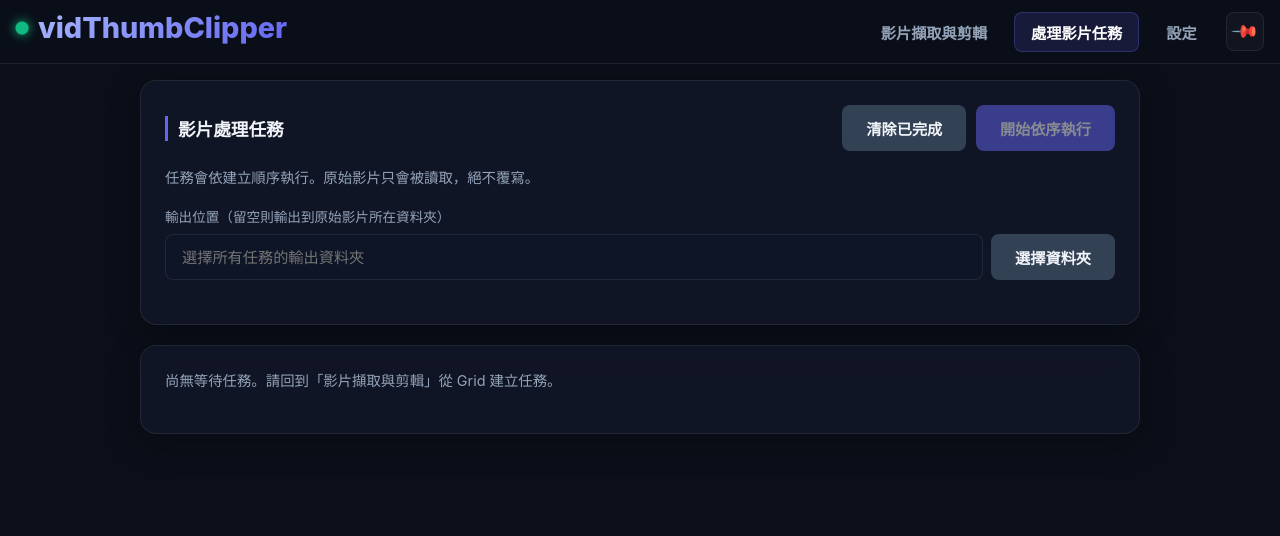
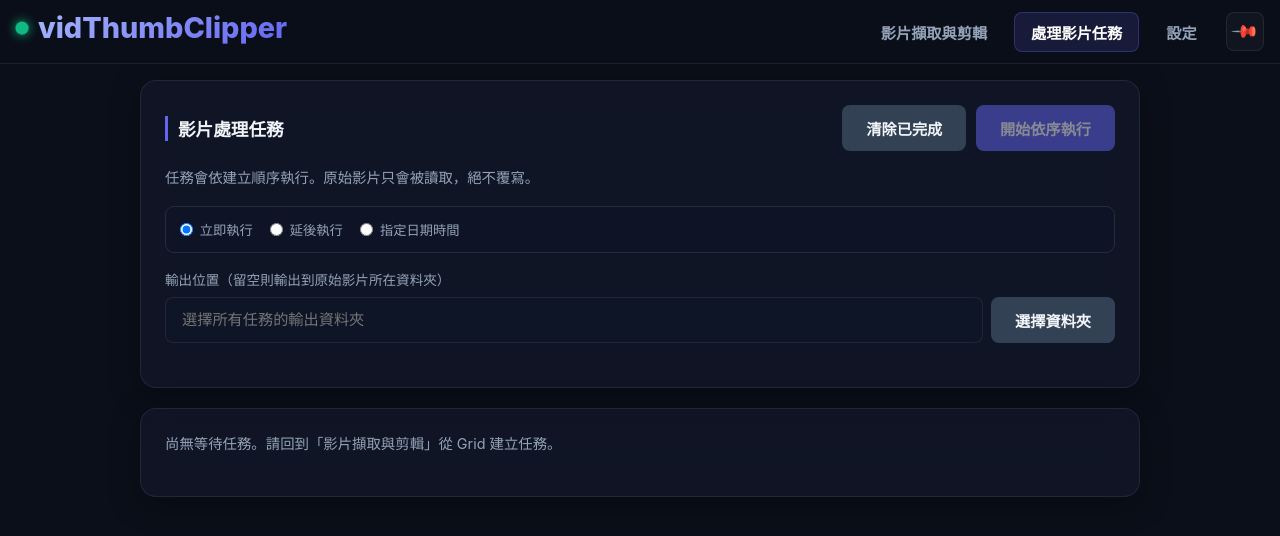
Before and after one commit to coooo77/vidThumbClipper, a Vue app: page /tasks in a window 1280 px wide. Shown: the top 536 px of the page. Built offline with nearby package versions, Linux system fonts and the light colour scheme.

Commit message:
feat: schedule queued video tasks

```diff
--- a/src/views/Tasks.vue
+++ b/src/views/Tasks.vue
@@ -1,5 +1,5 @@
 <script setup lang="ts">
-import { computed, onMounted, ref } from 'vue'
+import { computed, onMounted, onUnmounted, ref } from 'vue'
 import { invoke } from '@tauri-apps/api/core'
 import { open } from '@tauri-apps/plugin-dialog'
 import { useRouter } from 'vue-router'
@@ -17,12 +17,27 @@ const expandedTaskIds = ref<string[]>([])
 const safetyWarning = ref('')
 const clockNow = ref(Date.now())
 let clockTimer: ReturnType<typeof setInterval> | null = null
+const scheduleMode = ref<'now' | 'delay' | 'datetime'>('now')
+const delayHours = ref(0)
+const delayMinutes = ref(30)
+const scheduledDateTime = ref('')
+const scheduledStartAt = ref<number | null>(null)
+const scheduledNow = ref(Date.now())
+let scheduleTimer: ReturnType<typeof setInterval> | null = null
 const hasPendingTasks = computed(() => videoTasks.some((task) => task.status === '等待中'))
 const router = useRouter()
 
 onMounted(() => {
   ffmpegPath.value = localStorage.getItem('vid_ffmpeg_path') || ''
   ffprobePath.value = localStorage.getItem('vid_ffprobe_path') || ''
+  const storedSchedule = Number(localStorage.getItem('vid_task_schedule_at'))
+  scheduledStartAt.value = Number.isFinite(storedSchedule) && storedSchedule > 0 ? storedSchedule : null
+  scheduledDateTime.value = toLocalDateTimeInput(Date.now() + 60 * 60 * 1000)
+  startScheduleTimer()
+})
+onUnmounted(() => {
+  if (clockTimer) clearInterval(clockTimer)
+  if (scheduleTimer) clearInterval(scheduleTimer)
 })
 function folderOf(path: string) {
   return path.slice(0, Math.max(path.lastIndexOf('\\'), path.lastIndexOf('/')) + 1)
@@ -77,6 +92,60 @@ function formatDuration(seconds: number) {
   if (hours) return `${hours} 小時 ${minutes} 分`
   if (minutes) return `${minutes} 分 ${remainingSeconds} 秒`
   return `${remainingSeconds} 秒`
+}
+function toLocalDateTimeInput(timestamp: number) {
+  const date = new Date(timestamp)
+  const pad = (value: number) => String(value).padStart(2, '0')
+  return `${date.getFullYear()}-${pad(date.getMonth() + 1)}-${pad(date.getDate())}T${pad(date.getHours())}:${pad(date.getMinutes())}:${pad(date.getSeconds())}`
+}
+function scheduleCountdownText() {
+  if (!scheduledStartAt.value) return ''
+  const seconds = Math.max(0, Math.ceil((scheduledStartAt.value - scheduledNow.value) / 1000))
+  return `${new Date(scheduledStartAt.value).toLocaleString()}（剩餘 ${formatDuration(seconds)}）`
+}
+function clearSchedule() {
+  scheduledStartAt.value = null
+  localStorage.removeItem('vid_task_schedule_at')
+}
+function startScheduleTimer() {
+  if (scheduleTimer) clearInterval(scheduleTimer)
+  const tick = () => {
+    scheduledNow.value = Date.now()
+    if (scheduledStartAt.value && scheduledStartAt.value <= scheduledNow.value && !running.value) {
+      clearSchedule()
+      void runTasks()
+    }
+  }
+  tick()
+  scheduleTimer = setInterval(tick, 1000)
+}
+function requestTaskRun() {
+  if (scheduleMode.value === 'now') {
+    clearSchedule()
+    void runTasks()
+    return
+  }
+  let startAt = 0
+  if (scheduleMode.value === 'delay') {
+    const hours = Math.max(0, Number(delayHours.value) || 0)
+    const minutes = Math.max(0, Number(delayMinutes.value) || 0)
+    const delayMs = (hours * 60 + minutes) * 60 * 1000
+    if (delayMs < 1000) {
+      safetyWarning.value = '請輸入至少 1 分鐘的延後時間。'
+      return
+    }
+    startAt = Date.now() + delayMs
+  } else {
+    startAt = new Date(scheduledDateTime.value).getTime()
+    if (!Number.isFinite(startAt) || startAt <= Date.now()) {
+      safetyWarning.value = '指定時間必須晚於現在，並可精確到秒。'
+      return
+    }
+  }
+  safetyWarning.value = ''
+  scheduledStartAt.value = startAt
+  localStorage.setItem('vid_task_schedule_at', String(startAt))
+  startScheduleTimer()
 }
 function startTaskProgress(task: VideoTask, total: number, label: string) {
   task.progress = { completed: 0, total: Math.max(1, total), startedAt: Date.now(), label }
@@ -369,7 +438,8 @@ async function runTasks() {
         <div class="task-actions">
           <button class="btn btn-secondary" @click="clearFinishedTasks">清除已完成</button
           ><button v-if="running" class="btn btn-danger" @click="requestStopCurrentTask">停止執行中的任務</button
-          ><button class="btn btn-primary" :disabled="running || !hasPendingTasks" @click="runTasks">{{ running ? '處理中…' : '開始依序執行' }}</button>
+          ><button v-if="scheduledStartAt" class="btn btn-secondary" @click="clearSchedule">取消排程</button
+          ><button class="btn btn-primary" :disabled="running || !hasPendingTasks || Boolean(scheduledStartAt)" @click="requestTaskRun">{{ running ? '處理中…' : scheduledStartAt ? '已排程' : scheduleMode === 'now' ? '開始依序執行' : '設定執行時間' }}</button>
         </div>
       </div>
       <div v-if="showStopConfirm" class="stop-confirm">
@@ -381,6 +451,21 @@ async function runTasks() {
       </div>
       <p class="info">任務會依建立順序執行。原始影片只會被讀取，絕不覆寫。</p>
       <div v-if="safetyWarning" class="safety-warning">{{ safetyWarning }}</div>
+      <div class="schedule-panel">
+        <div class="schedule-modes">
+          <label><input v-model="scheduleMode" type="radio" value="now" :disabled="Boolean(scheduledStartAt)" /> 立即執行</label>
+          <label><input v-model="scheduleMode" type="radio" value="delay" :disabled="Boolean(scheduledStartAt)" /> 延後執行</label>
+          <label><input v-model="scheduleMode" type="radio" value="datetime" :disabled="Boolean(scheduledStartAt)" /> 指定日期時間</label>
+        </div>
+        <div v-if="!scheduledStartAt && scheduleMode === 'delay'" class="schedule-fields">
+          <label>小時 <input v-model.number="delayHours" type="number" min="0" step="1" /></label>
+          <label>分鐘 <input v-model.number="delayMinutes" type="number" min="0" step="1" /></label>
+        </div>
+        <div v-else-if="!scheduledStartAt && scheduleMode === 'datetime'" class="schedule-fields">
+          <label>開始時間 <input v-model="scheduledDateTime" type="datetime-local" step="1" /></label>
+        </div>
+        <div v-if="scheduledStartAt" class="scheduled-summary"><strong>已排程</strong><span>{{ scheduleCountdownText() }}</span><small>程式需保持開啟；若電腦休眠，喚醒後會立即補執行。</small></div>
+      </div>
       <div class="input-group">
         <label>輸出位置（留空則輸出到原始影片所在資料夾）</label>
         <div class="input-with-btn">
@@ -498,6 +583,48 @@ async function runTasks() {
   color: #fcd34d;
   font-size: 0.86rem;
   line-height: 1.5;
+}
+.schedule-panel {
+  margin-bottom: 1rem;
+  padding: 0.8rem 0.9rem;
+  border: 1px solid rgba(148, 163, 184, 0.16);
+  border-radius: 9px;
+  background: rgba(15, 23, 42, 0.34);
+}
+.schedule-modes,
+.schedule-fields {
+  display: flex;
+  flex-wrap: wrap;
+  align-items: center;
+  gap: 0.8rem 1.1rem;
+}
+.schedule-modes label,
+.schedule-fields label {
+  display: flex;
+  align-items: center;
+  gap: 0.4rem;
+  color: var(--text-muted);
+  font-size: 0.83rem;
+}
+.schedule-fields {
+  margin-top: 0.75rem;
+}
+.schedule-fields input {
+  width: auto;
+  min-width: 5.5rem;
+  padding: 0.45rem 0.6rem;
+}
+.scheduled-summary {
+  display: flex;
+  flex-wrap: wrap;
+  align-items: baseline;
+  gap: 0.4rem 0.7rem;
+  color: #c7d2fe;
+  font-size: 0.85rem;
+}
+.scheduled-summary small {
+  width: 100%;
+  color: var(--text-muted);
 }
 .task-row {
   display: flex;
```
